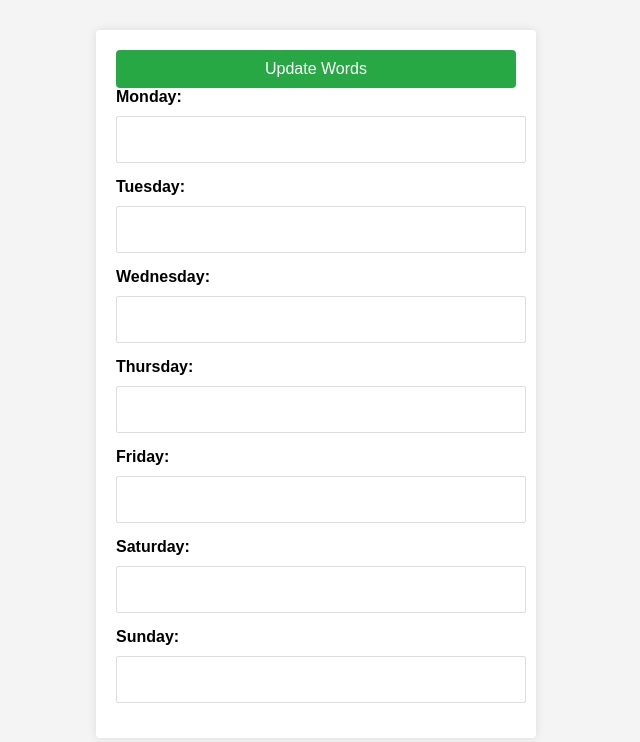
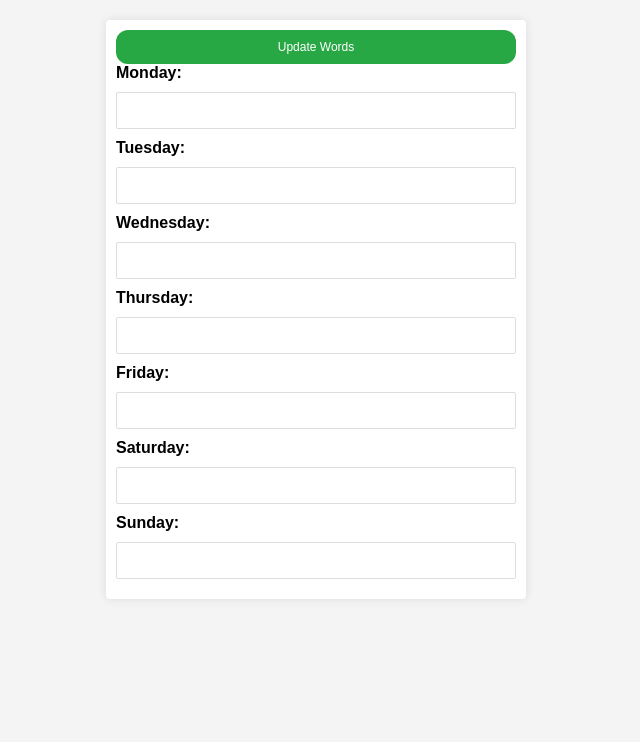
Before and after one commit to rjrizokas/my-web-app-wordly, a website: page update.html in a window 1280 px wide. Shown: the whole page, without its empty margins (324-964 px from the left). Drawn offline with Linux system fonts and the light colour scheme.

Commit message:
Update update.html

```diff
--- a/update.html
+++ b/update.html
@@ -7,8 +7,8 @@
     <style>
         body {
             font-family: Arial, sans-serif;
-            margin: 15px;
-            padding: 15px;
+            margin: 10px;
+            padding: 10px;
             background-color: #f4f4f4;
         }
         h1 {
@@ -18,7 +18,7 @@
         form {
             max-width: 400px;
             margin: 0 auto;
-            padding: 20px;
+            padding: 10px;
             background: #fff;
             border-radius: 4px;
             box-shadow: 0 0 10px rgba(0, 0, 0, 0.1);
@@ -30,8 +30,8 @@
         }
         input[type="text"] {
             width: calc(100% - 22px);
-            padding: 15px;
-            margin-bottom: 15px;
+            padding: 10px;
+            margin-bottom: 10px;
             border: 1px solid #ddd;
             border-radius: 2px;
         }
@@ -42,8 +42,8 @@
             background-color: #28a745;
             color: #fff;
             border: none;
-            border-radius: 4px;
-            font-size: 16px;
+            border-radius: 12px;
+            font-size: 12px;
             cursor: pointer;
         }
         button:hover {
@@ -51,8 +51,8 @@
         }
         #status {
             text-align: center;
-            margin-top: 20px;
-            font-size: 18px;
+            margin-top: 10px;
+            font-size: 10px;
             font-weight: bold;
         }
     </style>
```
